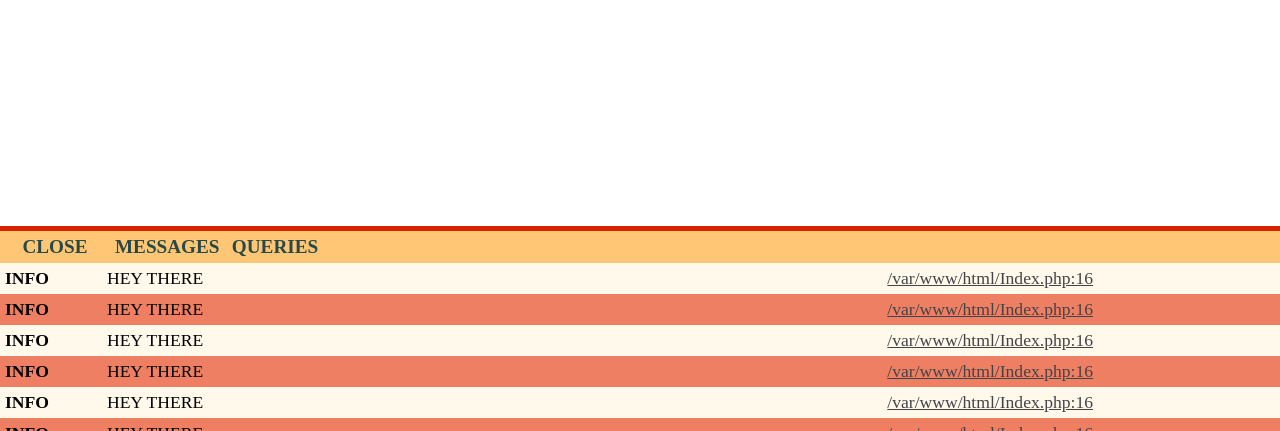
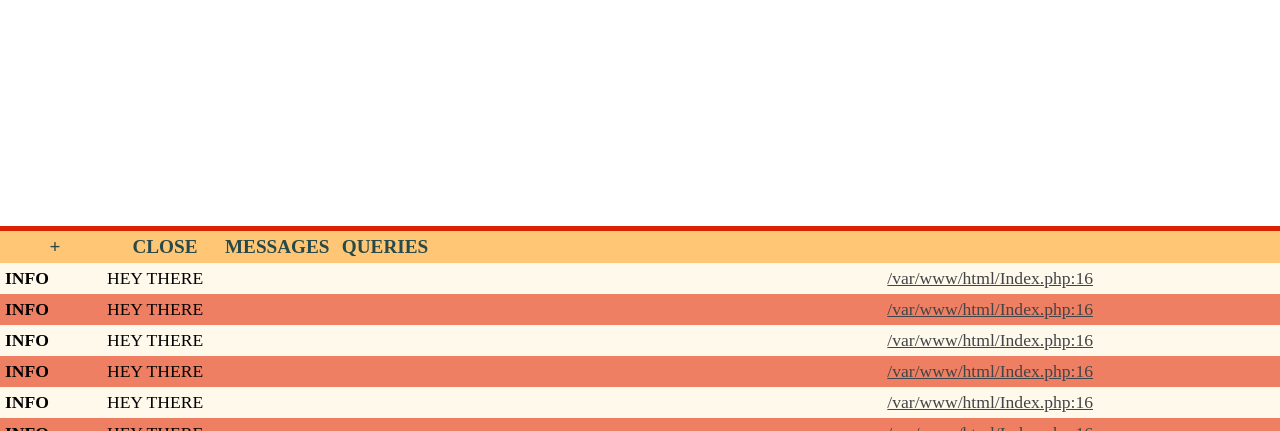
Before and after one commit to TheRealSpectrum/dna-recipe-book, a PHP site: page / in a window 1280 px wide. Shown: the part 676-1107 px from the top of the page. Run offline with PHP 8.4, Linux system fonts and the light colour scheme; data that the repository does not hold is empty.

Commit message:
Implement expanding the entire debugbar.

```diff
--- a/Components/DebugBar.php
+++ b/Components/DebugBar.php
@@ -1,4 +1,11 @@
 <?php
+
+/**
+ * This file has been created using the power of determination and a lot of coffee.
+ *
+ * It is an absolute miracle that it even works, please to not edit it too much, preferably not at all.
+ * Also don't copy anything starting from the style tag since it's absolute shit thank you very much.
+ */
 
 declare(strict_types=1);
 
@@ -7,6 +14,7 @@ use App\Core\View;
 
 <div id="debug-bar" class="debug-bar">
     <div class="labels">
+        <div class="expand">+</div>
         <div class="toggle-bar">close</div>
         <div class="category" data-category="messages">Messages</div>
         <div class="category" data-category="queries">Queries</div>
@@ -80,7 +88,7 @@ use App\Core\View;
         left: 0;
         transition-duration: 200ms;
         position: relative;
-        height: 175px;
+        height: 170px;
     }
 
     .debug-bar .content>div {
@@ -222,6 +230,8 @@ use App\Core\View;
     const QUERIES_ELEMENT = Array.from(CONTENT_ELEMENT.children).find((child) => child.classList.contains("queries"));
 
     let i = 0;
+    let isExpanded = false;
+    let expander = null;
     for (const child of LABELS_ELEMENT.children) {
         if (child.classList.contains("toggle-bar")) {
             let isOpen = true;
@@ -235,7 +245,33 @@ use App\Core\View;
                     labelChild.style.padding = isOpen ? "0" : "5px";
                     labelChild.style.width = isOpen ? "0" : "100px";
                 }
+
+                if (isOpen) {
+                    isExpanded = false;
+                    expander.textContent = "+";
+
+                    CONTENT_ELEMENT.style.height = "170px";
+                    for (const contentChild of CONTENT_ELEMENT.children) {
+                        contentChild.style.height = "170px";
+                    }
+                }
+
                 isOpen = !isOpen;
+            });
+            continue;
+        }
+        if (child.classList.contains("expand")) {
+            expander = child;
+            child.addEventListener("click", () => {
+                DEBUG_BAR_ELEMENT.style.height = isExpanded ? "200px" : "500px";
+                child.textContent = isExpanded ? "+" : "-";
+
+                CONTENT_ELEMENT.style.height = isExpanded ? "170px" : "470px";
+                for (const contentChild of CONTENT_ELEMENT.children) {
+                    contentChild.style.height = isExpanded ? "170px" : "470px";
+                }
+
+                isExpanded = !isExpanded;
             });
             continue;
         }
```
